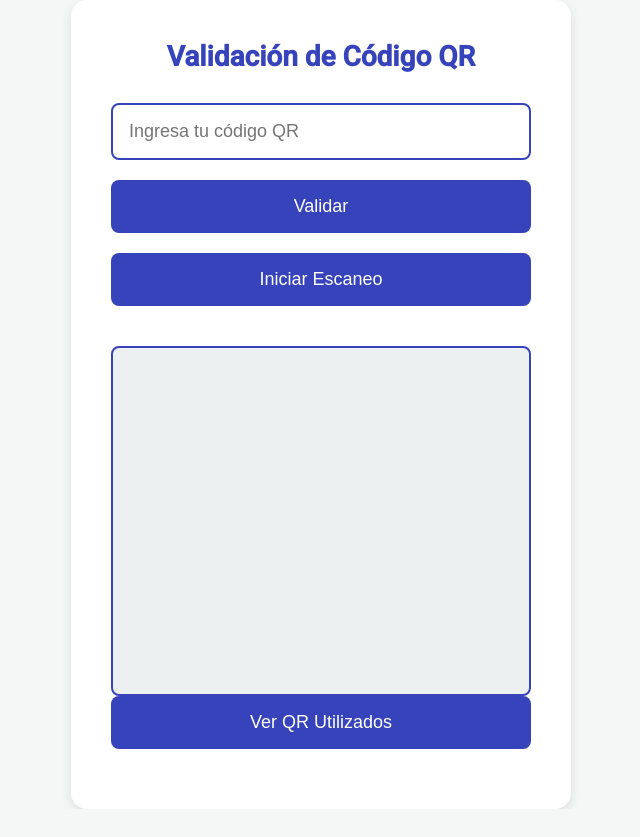
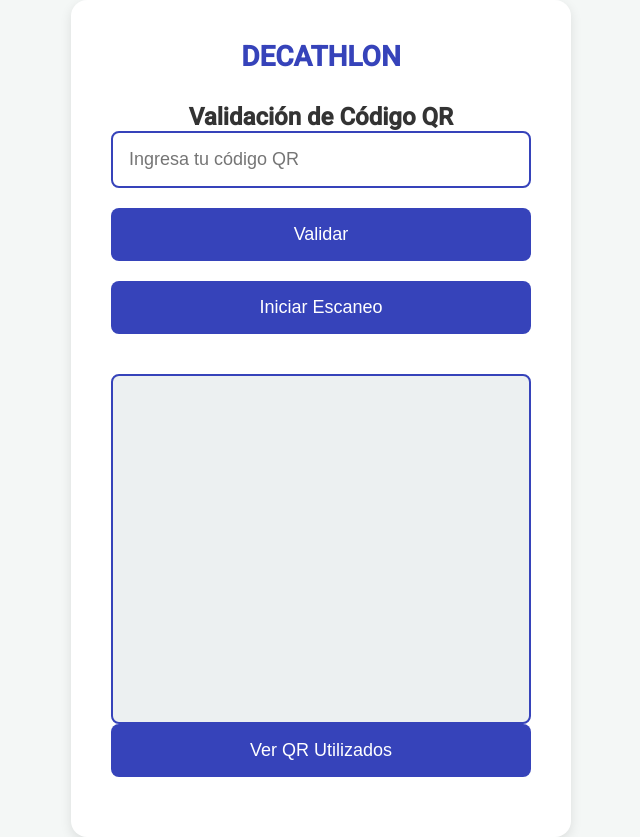
Before and after one commit to IvanMachado-its/Escaner-qr, a website: page public/index.html in a window 1280 px wide. Shown: the whole page, without its empty margins (319-959 px from the left). Before the commit the page ends 809 px from the top, so only its background shows below. Drawn offline with nearby package versions, Linux system fonts and the light colour scheme.

Commit message:
Update index.html

```diff
--- a/public/index.html
+++ b/public/index.html
@@ -10,7 +10,8 @@
 <body>
     <div id="alertContainer"></div>
     <div class="container">
-        <h1>Validación de Código QR</h1>
+        <h1>DECATHLON</h1>
+        <h2>Validación de Código QR</h2>
         <!-- Contenedor de alertas -->
 
 
```
